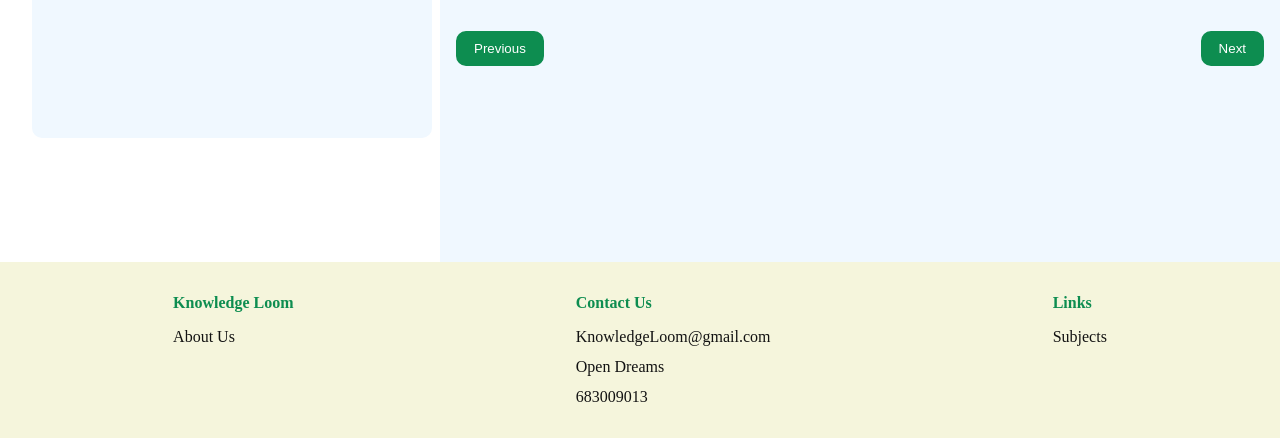
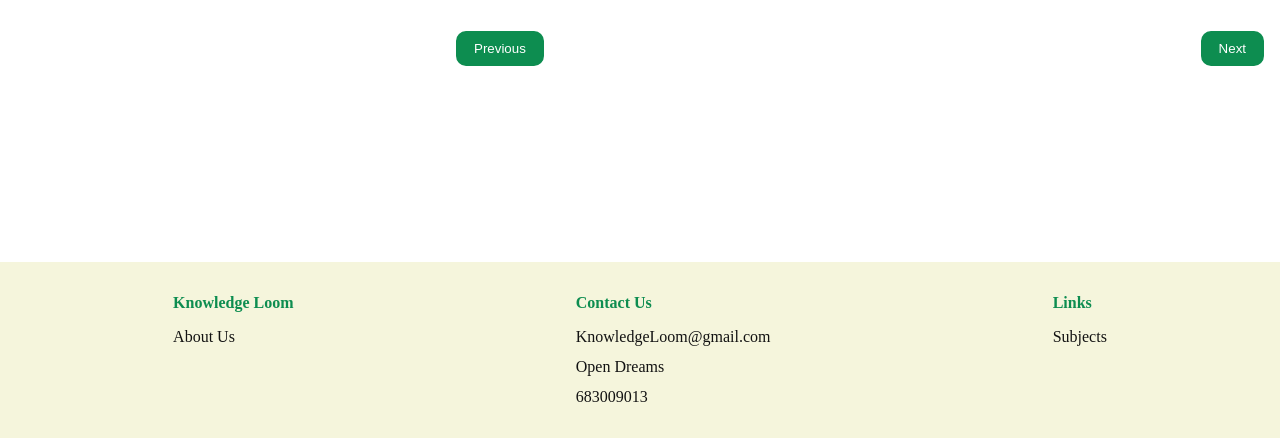
Before and after one commit to NchangRoy/Knowledge, a Django app: page /subtopic/1 in a window 1280 px wide. Shown: the part 437-875 px from the top of the page. Run offline with Django 5.2, Linux system fonts and the light colour scheme; data comes from the database, SQL or seed files in the repository.

Commit message:
Update subtopic.css
changed background color of section element

```diff
--- a/static/subtopic.css
+++ b/static/subtopic.css
@@ -87,9 +87,7 @@
     border-left: 2px solid #0D8D50;
 }
 
-section{
-   background-color: aliceblue;
-}
+
 .content{
     height: 80vh;
     padding-top: 2rem;
```
